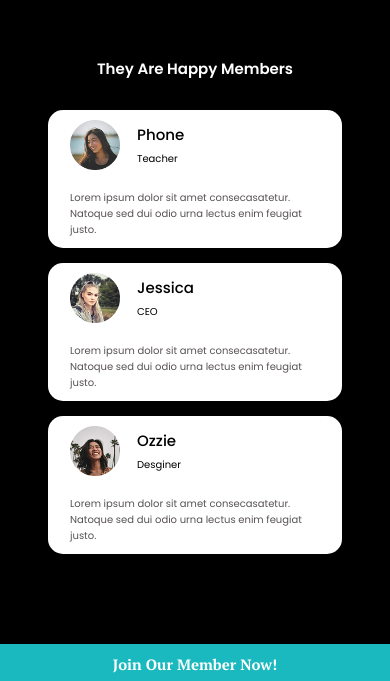
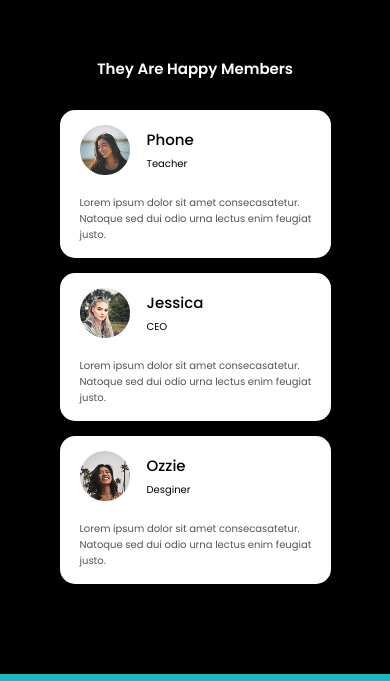
Before and after one commit to fasuyaaaPNG/can-fitness, a website: page index.html in a window 390 px wide. Shown: the part 1691-2372 px from the top of the page. Drawn offline with Linux system fonts and the light colour scheme.

Commit message:
fix padding::member

```diff
--- a/style.css
+++ b/style.css
@@ -716,7 +716,7 @@ hr {
         border-radius: 15px;
         color: #000000;
         width: max-content;
-        padding: 10px 22px 10px 22px;
+        padding: 15px 1px 15px 20px;
         display: flex;
         flex-direction: column;
         gap: 20px;
```
